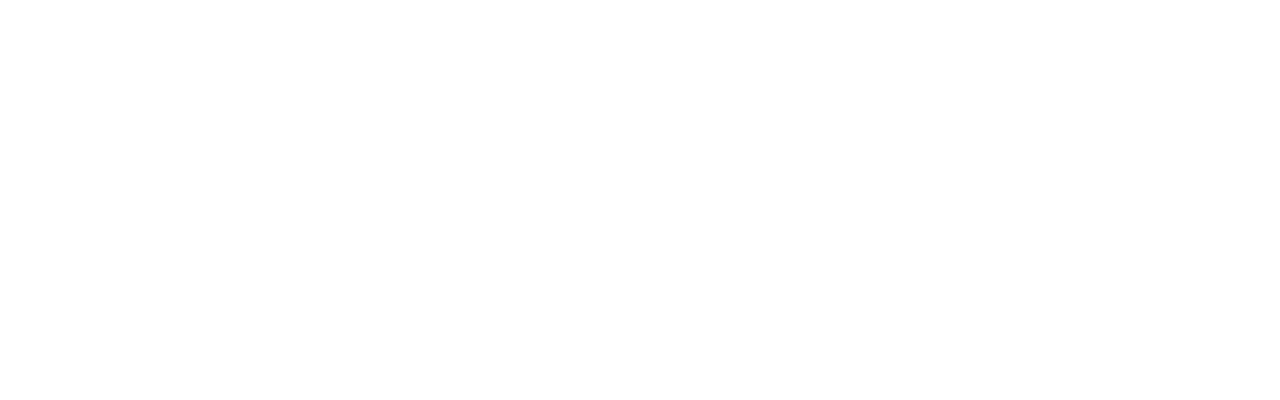
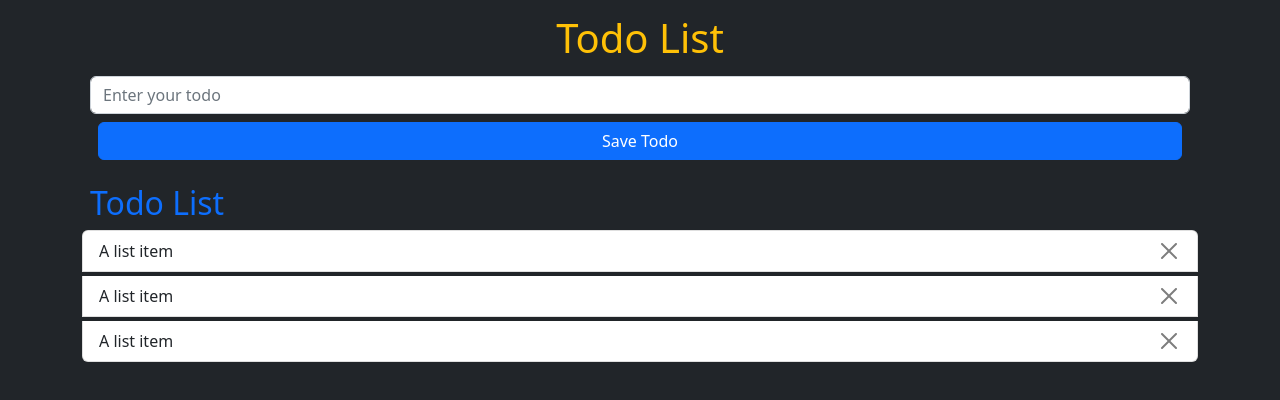
Before and after one commit to Jaimin78/Todo-List, a plain HTML site: page index.html in a window 1280 px wide. Drawn offline with nearby package versions, Linux system fonts and the light colour scheme.

Commit message:
Designing Done

```diff
--- a/index.html
+++ b/index.html
@@ -9,8 +9,33 @@
   <link href="style.css" rel="stylesheet" type="text/css" />
 </head>
 
-<body>
-
+<body class="bg-dark">
+  <header class="rounded m-2 text-warning fs-1 text-center">Todo List</header>
+<div class="container">
+     <div class="mb-3 m-2 d-grid">
+       <input type="texf" id="input" class="form-control" placeholder="Enter your todo">
+       <button type="button" onclick="addToDo()" class="btn btn-primary m-2">Save Todo</button>
+     </div>
+     <div>
+       <h2 class="text-primary m-2">Todo List</h2>
+       <div id="todoContainer" class="">
+         <ul class="list-group">
+            <li class="list-group-item d-flex mb-1 justify-content-between align-items-center">
+    A list item
+            <button type="button" class="btn-close" aria-label="Close"></button>
+           </li>
+           <li class="list-group-item d-flex mb-1 justify-content-between align-items-center">
+    A list item
+            <button type="button" class="btn-close" aria-label="Close"></button>
+           </li>
+           <li class="list-group-item d-flex mb-1 justify-content-between align-items-center">
+    A list item
+            <button type="button" class="btn-close" aria-label="Close"></button>
+           </li>
+         </ul>
+       </div>
+     </div>
+</div>
   <script src="script.js"></script>
   <script src="https://replit.com/public/js/replit-badge.js" theme="blue" defer></script>
   <script src="https://cdn.jsdelivr.net/npm/@popperjs/core@2.11.6/dist/umd/popper.min.js" integrity="sha384-oBqDVmMz9ATKxIep9tiCxS/Z9fNfEXiDAYTujMAeBAsjFuCZSmKbSSUnQlmh/jp3" crossorigin="anonymous"></script>
--- a/script.js
+++ b/script.js
@@ -0,0 +1,4 @@
+const addToDo = () => {
+
+  alert("Hello",a)
+}
```
